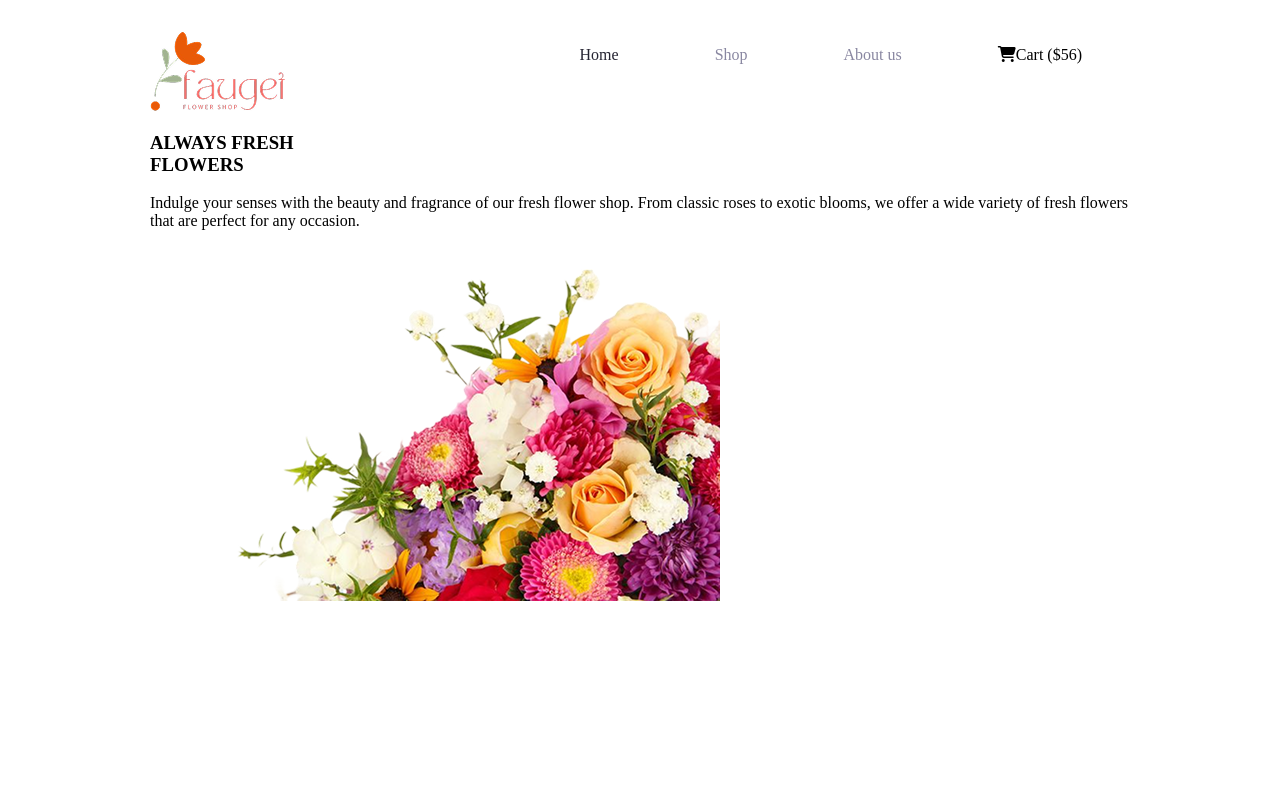
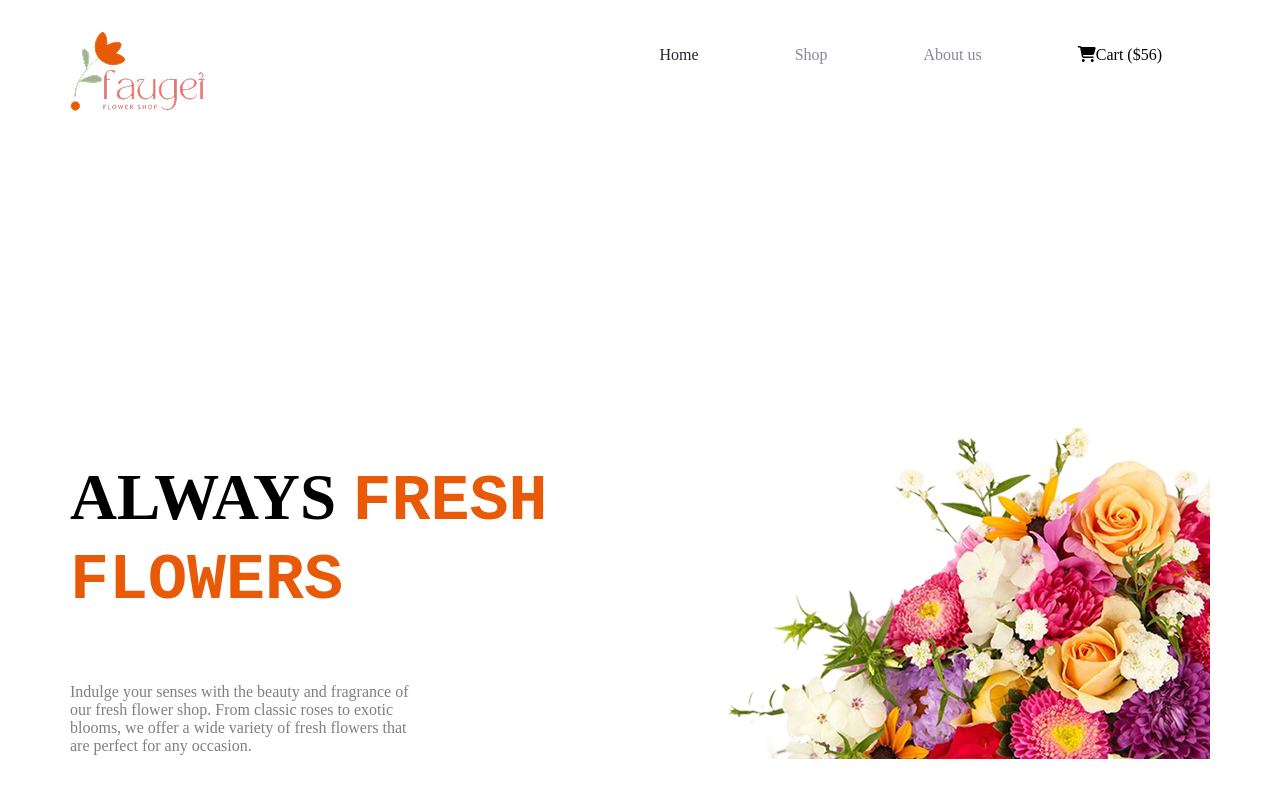
Before and after one commit to marializa007/My-second-assignment, a plain HTML site: page index.html in a window 1280 px wide. Drawn offline with Linux system fonts and the light colour scheme.

Commit message:
third commit

```diff
--- a/index.html
+++ b/index.html
@@ -21,10 +21,10 @@
         </ul>
     </header>
     <main>
-       <section>
+       <section class="flower">
         <div>
-          <h3>ALWAYS FRESH <br> FLOWERS</h3>
-          <p>Indulge your senses with the beauty and fragrance of our fresh flower shop. From classic roses to exotic blooms, we offer a wide variety of fresh flowers that are perfect for any occasion. </p>
+          <h3 class="title">ALWAYS <samp class="text-primary">FRESH FLOWERS</samp></h3>
+          <p class="text-gray">Indulge your senses with the beauty and fragrance of <br> our fresh flower shop. From classic roses to exotic <br> blooms, we offer a wide variety of fresh flowers that <br>are perfect for any occasion. </p>
         </div>
         <div>
           <img src="assets/hero-flower.png" alt="">
--- a/styles.css
+++ b/styles.css
@@ -1,7 +1,8 @@
 @import url('https://fonts.googleapis.com/css2?family=Work+Sans:ital,wght@0,100..900;1,100..900&display=swap');
 
 body {
-    margin: 30px 150px;
+    margin: 30px auto;
+    max-width: 1140px;
 }
 
 nav li {
@@ -33,3 +34,17 @@ li:first-child{
 li:nth-child(2), li:nth-child(3) {
     color: #8987A1;
 }
+.text-gray{
+    color: rgba(0, 0, 0, 0.5);
+}
+.flower{
+    display: flex;
+    align-items: center;
+    margin-top: 282px;
+}
+.title{
+    font-size: 65px;
+}
+.text-primary{
+    color: #E95A08;
+}
```
